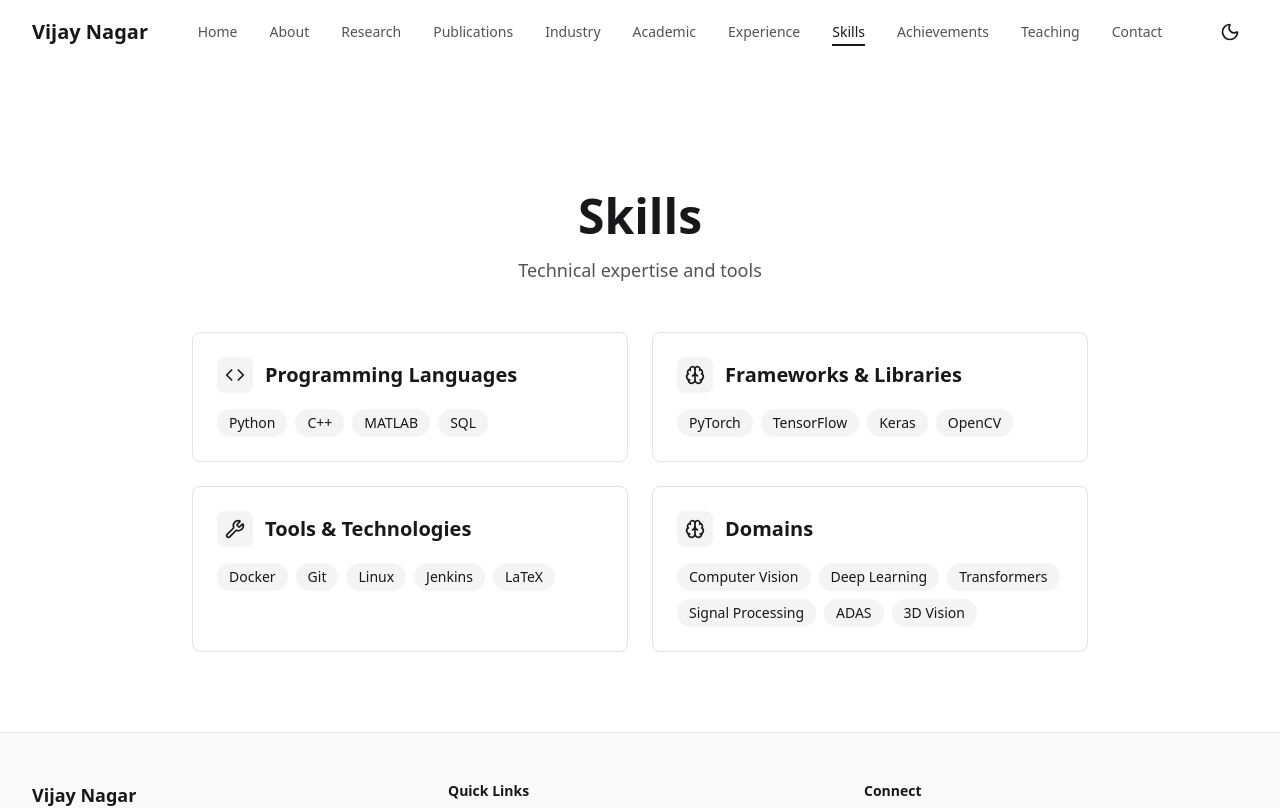
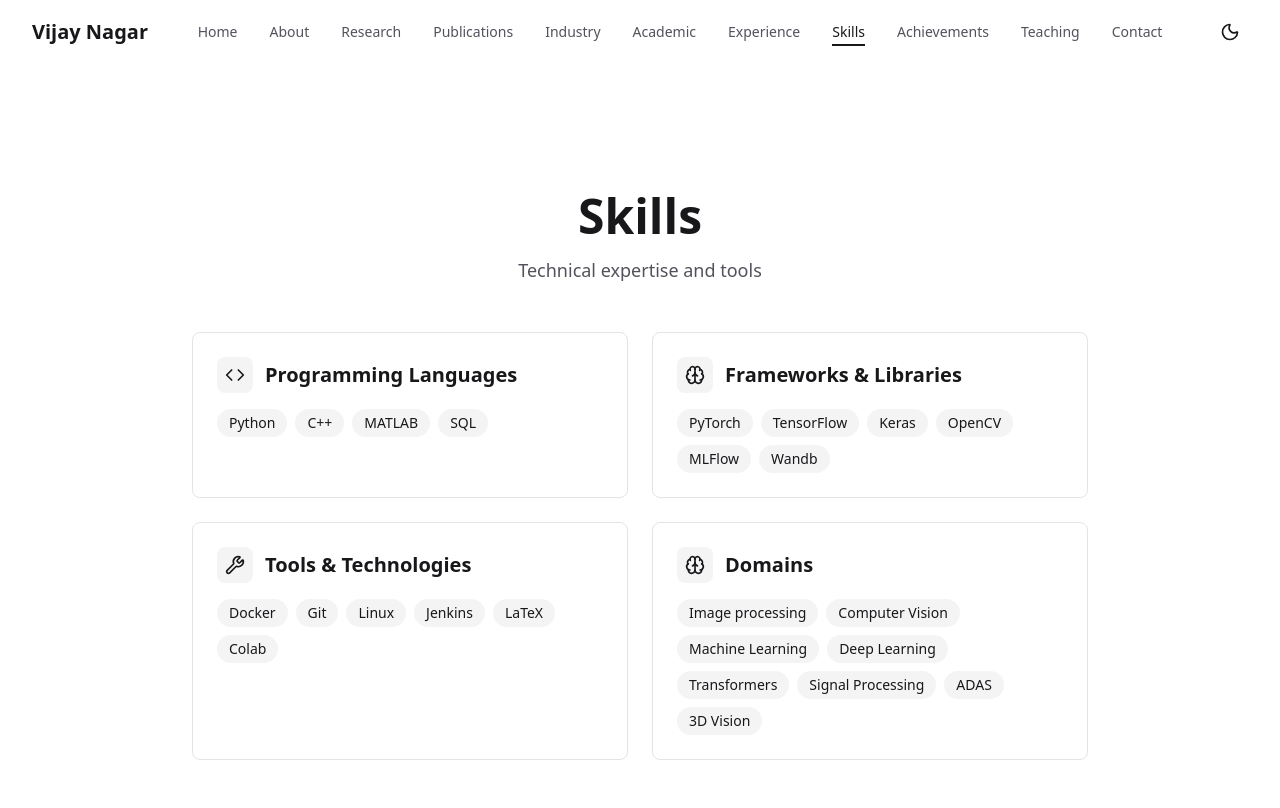
Before and after one commit to ujjwalm9895/Vijay_nagar, a Next.js app in the folder frontend/: page /skills in a window 1280 px wide. Shown: the top 808 px of the page. Built offline with nearby package versions, Linux system fonts and the light colour scheme.

Commit message:
Update page.tsx
updated skills

```diff
--- a/frontend/src/app/skills/page.tsx
+++ b/frontend/src/app/skills/page.tsx
@@ -17,18 +17,20 @@ const skillCategories = [
   {
     icon: Brain,
     title: 'Frameworks & Libraries',
-    skills: ['PyTorch', 'TensorFlow', 'Keras', 'OpenCV'],
+    skills: ['PyTorch', 'TensorFlow', 'Keras', 'OpenCV', 'MLFlow', 'Wandb'],
   },
   {
     icon: Wrench,
     title: 'Tools & Technologies',
-    skills: ['Docker', 'Git', 'Linux', 'Jenkins', 'LaTeX'],
+    skills: ['Docker', 'Git', 'Linux', 'Jenkins', 'LaTeX', 'Colab'],
   },
   {
     icon: Brain,
     title: 'Domains',
     skills: [
+      'Image processing',
       'Computer Vision',
+      'Machine Learning',
       'Deep Learning',
       'Transformers',
       'Signal Processing',
```
